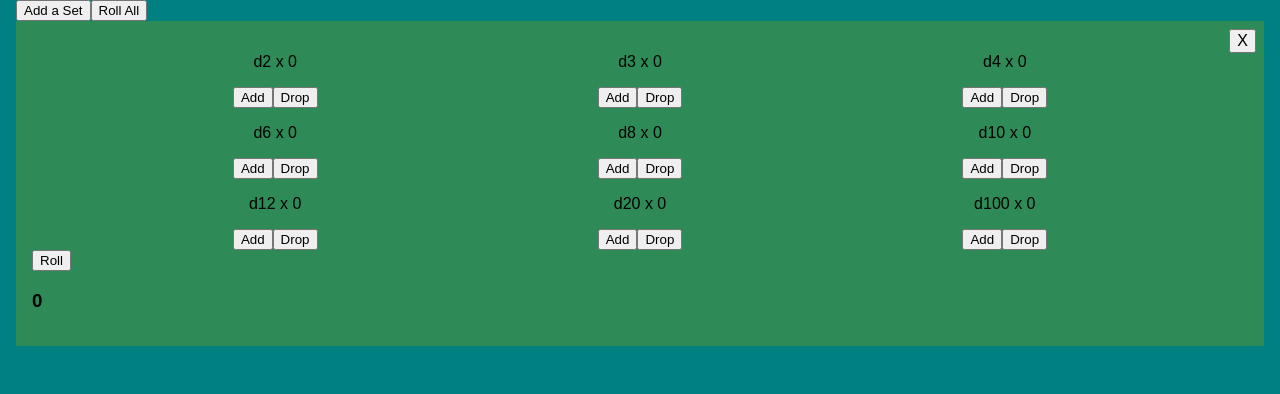
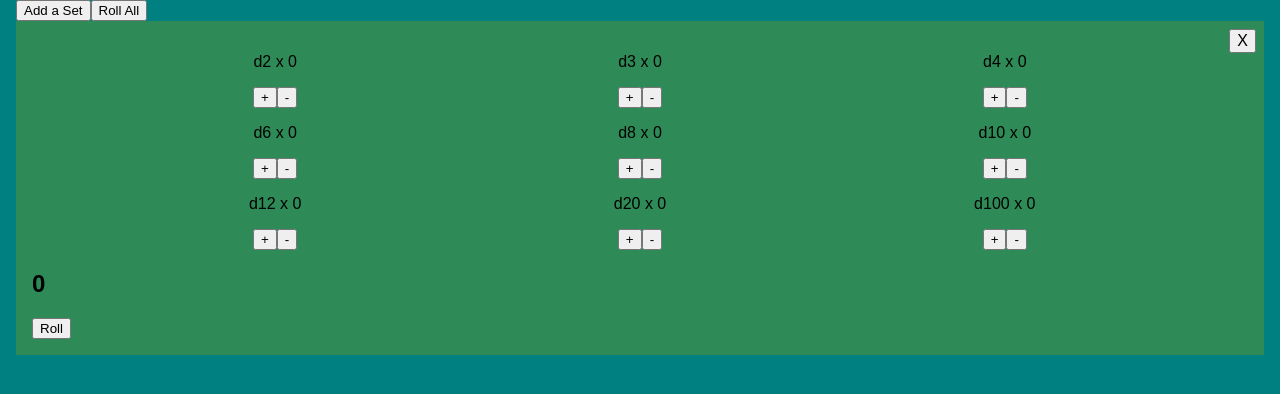
Before and after one commit to dwevins/all-you-need-is-dice, a React (Create React App) app: page / in a window 1280 px wide. Shown: the top 394 px of the page. Built offline with nearby package versions, Linux system fonts and the light colour scheme.

Commit message:
Refactor die controls layout

```diff
--- a/src/DiceSet.jsx
+++ b/src/DiceSet.jsx
@@ -3,21 +3,19 @@ import React from 'react';
 export default function DicePanel(props) {
     return (
         <div className="dice-set">
-            <div className="controls">
-                <div className="dice-menu">
-                    {Object.keys(props.rollData).map((die, key) =>
-                        <div className="die-container" key={key}>
-                            <p className="count">d{ die } x {props.rollData[die]}</p>
-                            <button onClick={ () => props.addDie(die) }>Add</button>
-                            <button onClick={ () => props.dropDie(die) }>Drop</button>
-                        </div>
-                    )}
-                </div>
-                <button onClick={ () => props.roll() }>Roll</button>
+            <div className="dice-menu">
                 <button className="drop-btn" onClick={ () => props.drop() }>X</button>
+                {Object.keys(props.rollData).map((die, key) =>
+                    <div className="die-container" key={key}>
+                        <p className="count">d{ die } x {props.rollData[die]}</p>
+                        <button className="die-control" onClick={ () => props.addDie(die) }>+</button>
+                        <button className="die-control" onClick={ () => props.dropDie(die) }>-</button>
+                    </div>
+                )}
             </div>
             <section className="results">
-                <h3 className="result">{ props.result }</h3>
+                <h2 className="result">{ props.result }</h2>
+                <button onClick={ () => props.roll() }>Roll</button>
             </section>
         </div>
     )
```
